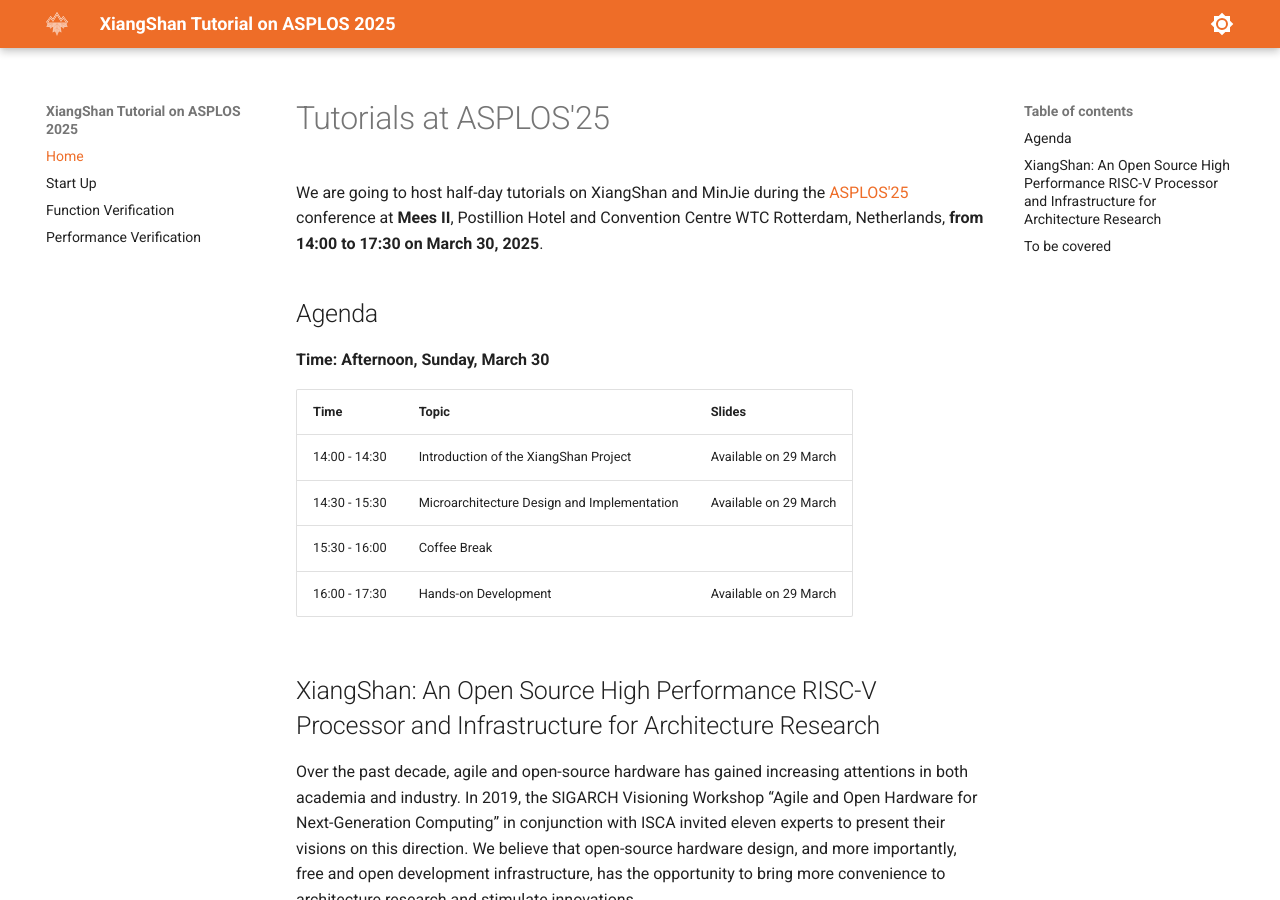
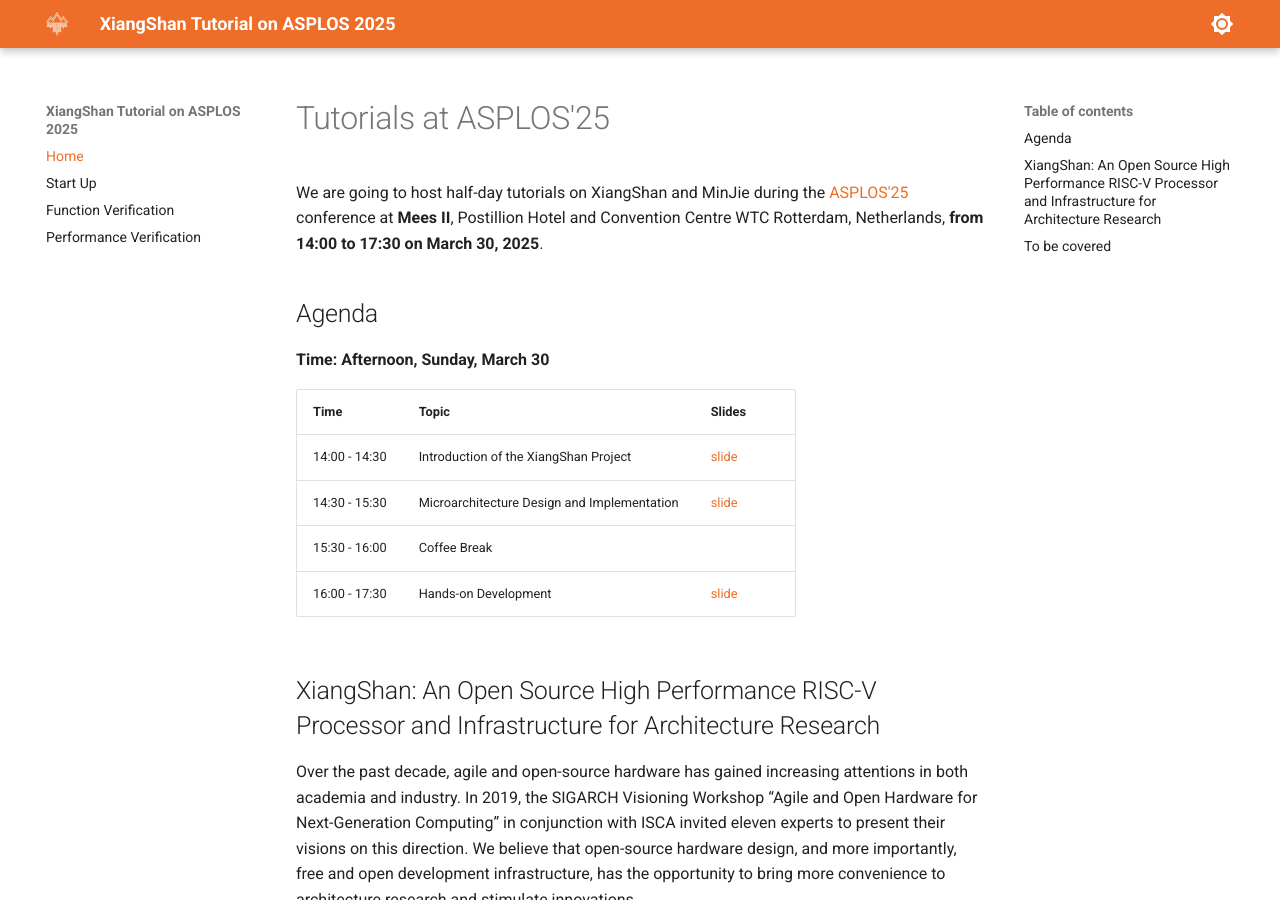
Before and after one commit to OpenXiangShan/tutorial, an MkDocs documentation site: the page built from docs/index.md, in a window 1280 px wide and 900 px high. Built offline with MkDocs 1.6.1 and Material for MkDocs 9.7.7, drawn with Linux system fonts in a browser that asks for light colours.

Commit message:
Update index.md

```diff
--- a/docs/index.md
+++ b/docs/index.md
@@ -8,10 +8,10 @@ We are going to host half-day tutorials on XiangShan and MinJie during the [ASPL
 
 | Time          | Topic                                       | Slides                |
 | ------------- | ------------------------------------------- | ----------------------|
-| 14:00 - 14:30 | Introduction of the XiangShan Project       | Available on 29 March |
-| 14:30 - 15:30 | Microarchitecture Design and Implementation | Available on 29 March |
+| 14:00 - 14:30 | Introduction of the XiangShan Project       |  [slide](./slides/20250330-ASPLOS25-1-Introduction-XiangShan.pdf)  |
+| 14:30 - 15:30 | Microarchitecture Design and Implementation |  [slide](./slides/20250330-ASPLOS25-2-Microarchitecture.pdf)  |
 | 15:30 - 16:00 | Coffee Break                                |                       |
-| 16:00 - 17:30 | Hands-on Development                        | Available on 29 March |
+| 16:00 - 17:30 | Hands-on Development                        |  [slide](./slides/20250330-ASPLOS25-3-Dev-Tools.pdf) |
 
 ## XiangShan: An Open Source High Performance RISC-V Processor and Infrastructure for Architecture Research
 
```
